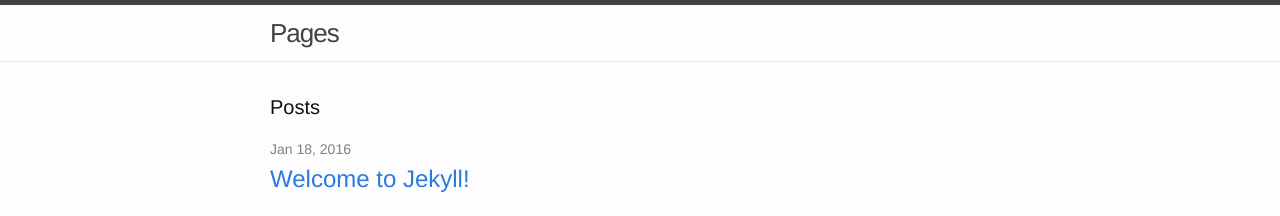
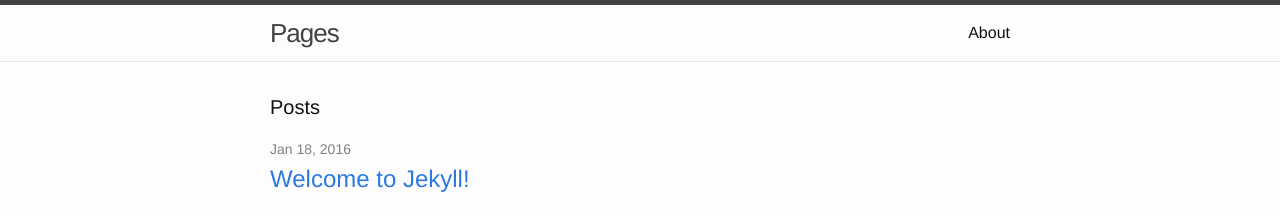
Before and after one commit to ArtemGrinn/artemgrinn.github.io, a Jekyll site: the page built from index.html, in a window 1280 px wide. Shown: the top 216 px of the page. Built offline with Jekyll 4.4.1, drawn with Linux system fonts in a browser that asks for light colours.

Commit message:
about link added

```diff
--- a/_includes/header.html
+++ b/_includes/header.html
@@ -14,6 +14,7 @@
       </a>
 
       <div class="trigger">
+          <a class="page-link" href="/about">About</a>
         {% for page in site.pages %}
           {% if page.title %}
           <a class="page-link" href="{{ page.url | prepend: site.baseurl }}">{{ page.title }}</a>
```
